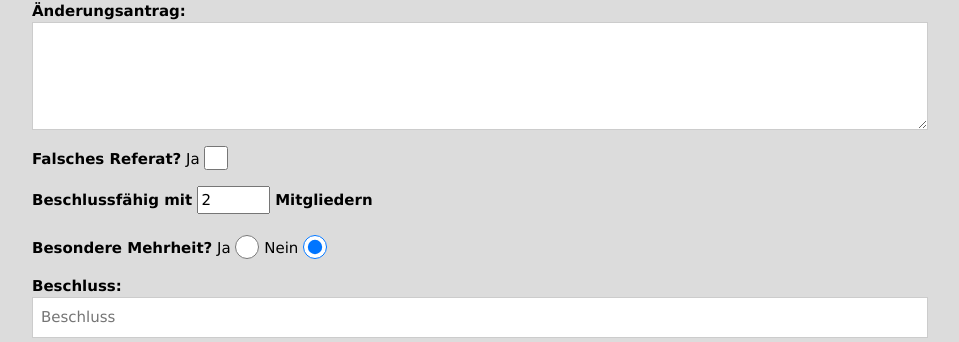
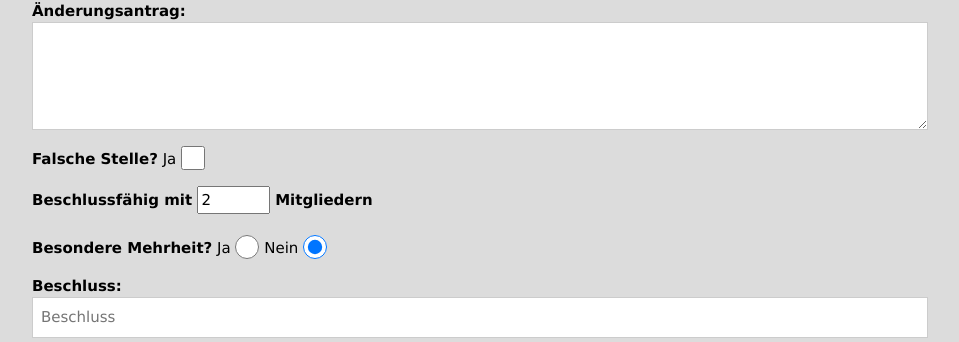
Before and after one commit to EdLaser/ABV_Tool, a Django app: page /Antragsverwaltungstool/show_conduct/ in a window 1280 px wide. Shown: the part 1121-1463 px from the top of the page, without its empty margins (160-1119 px from the left). Run offline with Django 3.2, Linux system fonts and the light colour scheme; the visitor is signed in with stand-in values (Sample User, id 1).

Commit message:
changed "falsches referat" to "falsche stelle"

```diff
--- a/templates/stat_html/advisory_member_stura.html
+++ b/templates/stat_html/advisory_member_stura.html
@@ -100,7 +100,7 @@
         </div>
 
         <div class = "form">
-        <label><b>Falsches Referat?</b></label>
+        <label><b>Falsche Stelle?</b></label>
         <label>Ja </label><input class="w3-check" type="checkbox" id="sturayes" name="wrgelec" onclick="togglecheck_stura('sturaInput','StelleInput','sturayes')">
     </div>
 
--- a/templates/stat_html/election_report_stura.html
+++ b/templates/stat_html/election_report_stura.html
@@ -123,7 +123,7 @@
         </div>
 
         <div class = "form">
-        <label><b>Falsches Referat?</b></label>
+        <label><b>Falsche Stelle?</b></label>
         <label>Ja </label><input class="w3-check" type="checkbox" id="sturayes" name="wrgelec" onclick="togglecheck_stura('sturaInput','StelleInput','sturayes')">
     </div>
 
--- a/templates/stat_html/establishing_conduct_stura.html
+++ b/templates/stat_html/establishing_conduct_stura.html
@@ -88,7 +88,7 @@
         </div>
 
         <div class = "form">
-          <label><b>Falsches Referat?</b></label>
+          <label><b>Falsche Stelle?</b></label>
           <label>Ja </label><input class="w3-check" type="checkbox" id="sturayes" name="wrgelec" onclick="togglecheck_stura('sturaInput','StelleInput','sturayes')">
         </div>
 
--- a/templates/stat_html/finance_stura.html
+++ b/templates/stat_html/finance_stura.html
@@ -98,7 +98,7 @@
         </div>
 
         <div class = "form">
-            <label><b>Falsches Referat?</b></label>
+            <label><b>Falsche Stelle?</b></label>
             <label>Ja </label><input class="w3-check" type="checkbox" id="sturayes" name="wrgelec" onclick="togglecheck_stura('sturaInput','StelleInput','sturayes')">
         </div>
 
```
